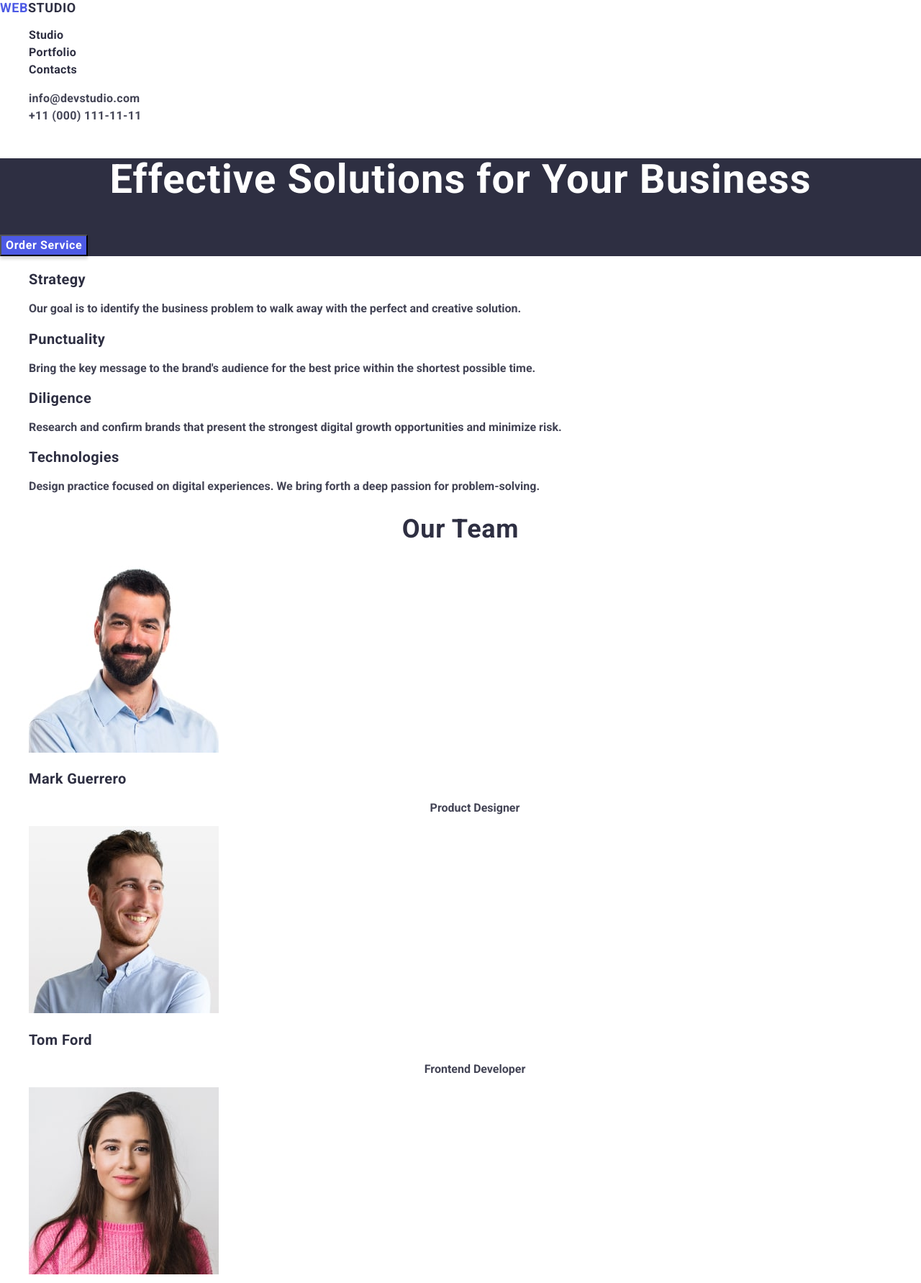
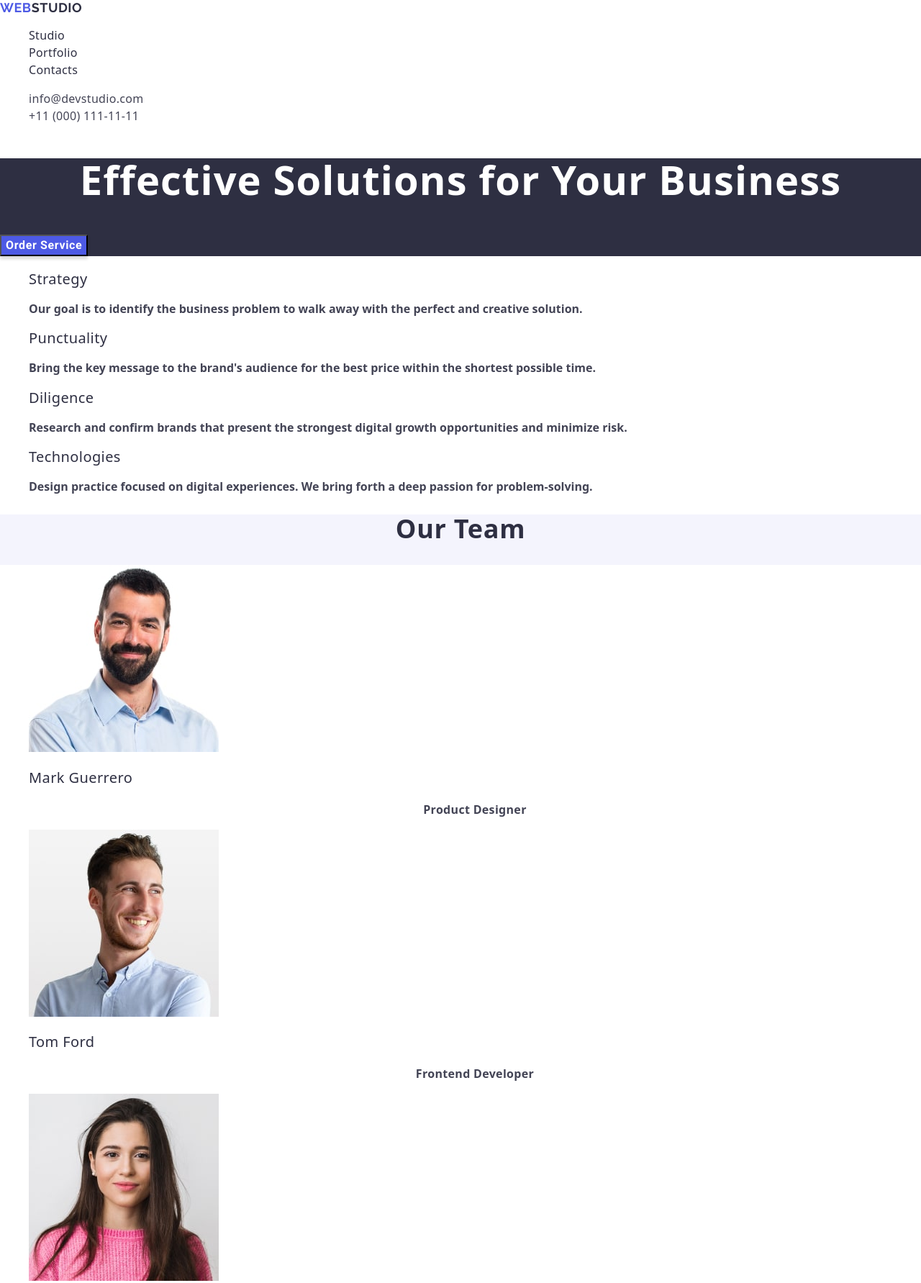
Before and after one commit to Yuliyabez21/goit-markup-hw-02, a plain HTML site: page index.html in a window 1280 px wide. Shown: the top 1783 px of the page at 72% size. Drawn offline with nearby package versions, Linux system fonts and the light colour scheme.

Commit message:
переробка стилів CSS

```diff
--- a/css/styles.css
+++ b/css/styles.css
@@ -1,6 +1,8 @@
 body {
-font-family: "Roboto";
+font-family: "Roboto", sans-serif;
 font-weight: 700;
+color: #434455;
+background-color: #FFFFFF;
 }
 
 
@@ -51,33 +53,6 @@ a {
         color: #434455;
 }
 
-/* --------HEADER-------- */
-
-.header-logo {
-font-weight: 700;
-    font-size: 18px;
-    line-height: 1.17;
-    letter-spacing: 0.03em;
-    text-transform: uppercase;
-    color: #2e2f42;
-}
-.header-logo-blue {
-        font-weight: 700;
-    font-size: 18px;
-    line-height: 1.17;
-    letter-spacing: 0.03em;
-    text-transform: uppercase;
-    color: #4d5ae5;
-}
-
-.header-menu-link {
-    font-weight: 500;
-        font-size: 16px;
-        line-height: 1.5;
-        letter-spacing: 0.02em;
-        color: #2e2f42;
-}
-
 .header-address-link:hover {
     color: #404bbf;
 }
@@ -90,6 +65,36 @@ font-weight: 700;
     color: #404bbf
 }
 
+
+/* --------HEADER-------- */
+
+.header-logo {
+    font-family: "Raleway", sans-serif;
+font-weight: 700;
+    font-size: 18px;
+    line-height: 1.17;
+    letter-spacing: 0.03em;
+    text-transform: uppercase;
+    color: #4d5ae5;
+}
+.header-logo-color {
+    font-family: "Raleway", sans-serif;
+        font-weight: 700;
+    font-size: 18px;
+    line-height: 1.17;
+    letter-spacing: 0.03em;
+    text-transform: uppercase;
+    color: #2e2f42;
+}
+
+.header-menu-link {
+    font-weight: 500;
+        font-size: 16px;
+        line-height: 1.5;
+        letter-spacing: 0.02em;
+        color: #2e2f42;
+}
+
 .header-address-list {
 
 }
@@ -99,8 +104,8 @@ font-weight: 700;
 }
 
 .header-address-link {
+    font-style: normal;
 font-weight: 400;
-font-style: normal;
     font-size: 16px;
     line-height: 1.5;
     letter-spacing: 0.02em;
@@ -125,7 +130,8 @@ font-weight: 700;
 }
 
 .hero-btn {
-font-family: inherit;
+    font-family: "Roboto", sans-serif;
+/* font-family: inherit; */
     font-weight: 500;
     font-size: 16px;
     line-height: 1.5;
@@ -165,13 +171,18 @@ color: #434455;
 /* ------------------- */
 /* -----------TEAM---------------- */
 
-.team {}
+.team {
+    background-color: #F4F4FD
+}
 
 .team-title {
+    text-transform: capitalize;
     color: #2e2f42;
 }
 
-.team-list {}
+.team-list {
+    background-color: #FFFFFF
+}
 
 .team-item {}
 
@@ -181,6 +192,8 @@ color: #434455;
 }
 
 .team-item-text {
+    line-height: 1.5;
+    letter-spacing: 0.02em;
         text-align: center;
         color: #434455;
 }
@@ -217,21 +230,23 @@ color: #2e2f42;
 }
 
 .footer-logo {
+    font-family: "Raleway", sans-serif;
 font-weight: 700;
     font-size: 18px;
-    line-height: 1.16667;
+    line-height: 1.17;
     letter-spacing: 0.03em;
     text-transform: uppercase;
-    color: #f4f4fd;
+    color: #4d5ae5;
 }
 
-.footer-logo-blue {
+.footer-logo-color {
+    font-family: "Raleway", sans-serif;
     font-weight: 700;
         font-size: 18px;
         line-height: 1.16667;
         letter-spacing: 0.03em;
         text-transform: uppercase;
-        color: #4d5ae5;
+        color: #f4f4fd;
 }
 
 .footer-text {
--- a/index.html
+++ b/index.html
@@ -8,6 +8,7 @@
       rel="stylesheet"
       href="https://cdnjs.cloudflare.com/ajax/libs/modern-normalize/2.0.0/modern-normalize.min.css"
     /> -->
+    <link rel="stylesheet" href="./css/styles.css" />
     <link
       rel="stylesheet"
       href="https://cdnjs.cloudflare.com/ajax/libs/modern-normalize/2.0.0/modern-normalize.min.css"
@@ -15,7 +16,6 @@
       crossorigin="anonymous"
       referrerpolicy="no-referrer"
     />
-    <link rel="stylesheet" href="./css/styles.css" />
     <link rel="preconnect" href="https://fonts.googleapis.com" />
     <link rel="preconnect" href="https://fonts.gstatic.com" crossorigin />
     <link
@@ -26,9 +26,11 @@
   <body>
     <header class="header">
       <nav class="header-navigation">
-        <a href="./index.html" class="header-logo"
-          ><span class="header-logo-blue">Web</span>Studio
-        </a>
+        <a class="header-logo" href="./index.html"
+          >Web<span class="header-logo-color">Studio</span></a
+        >
+        <!-- <a href="./index.html" class="header-logo">Web<span class="header-logo-color>Studio
+        </span></a> -->
         <ul class="header-menu-list">
           <li class="header-menu-item">
             <a class="header-menu-link" href="">Studio</a>
@@ -207,7 +209,7 @@
     </main>
     <footer class="footer">
       <a class="footer-logo" href="./index.html"
-        ><span class="footer-logo-blue">Web</span>Studio</a
+        >Web<span class="footer-logo-color">Studio</span></a
       >
       <p class="footer-text">
         Increase the flow of customers and sales for your business with digital
```
